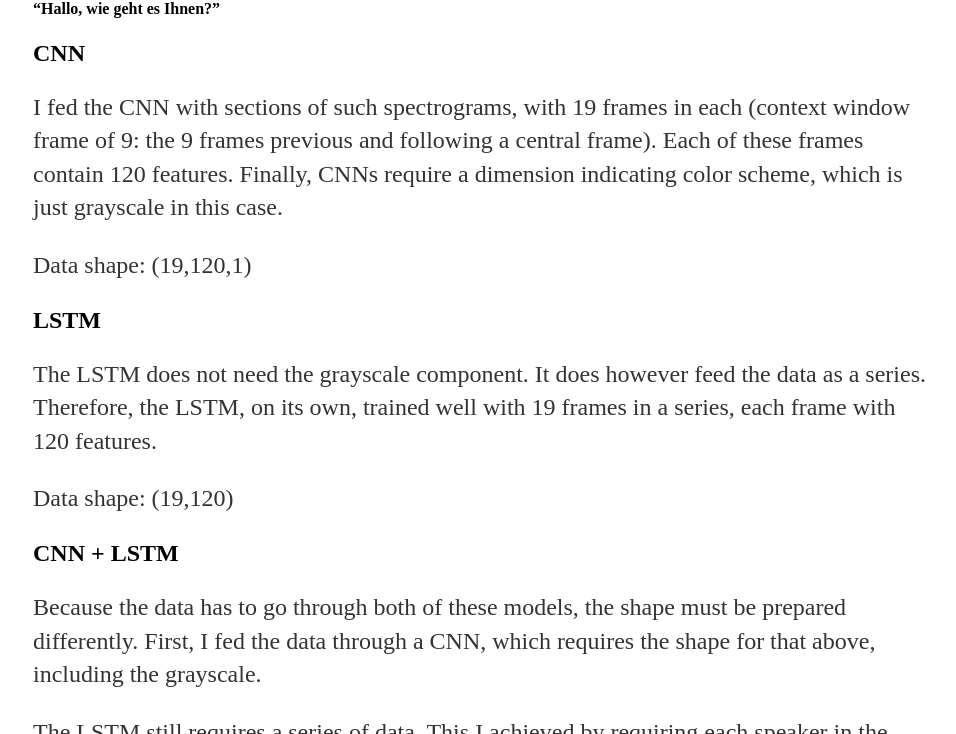
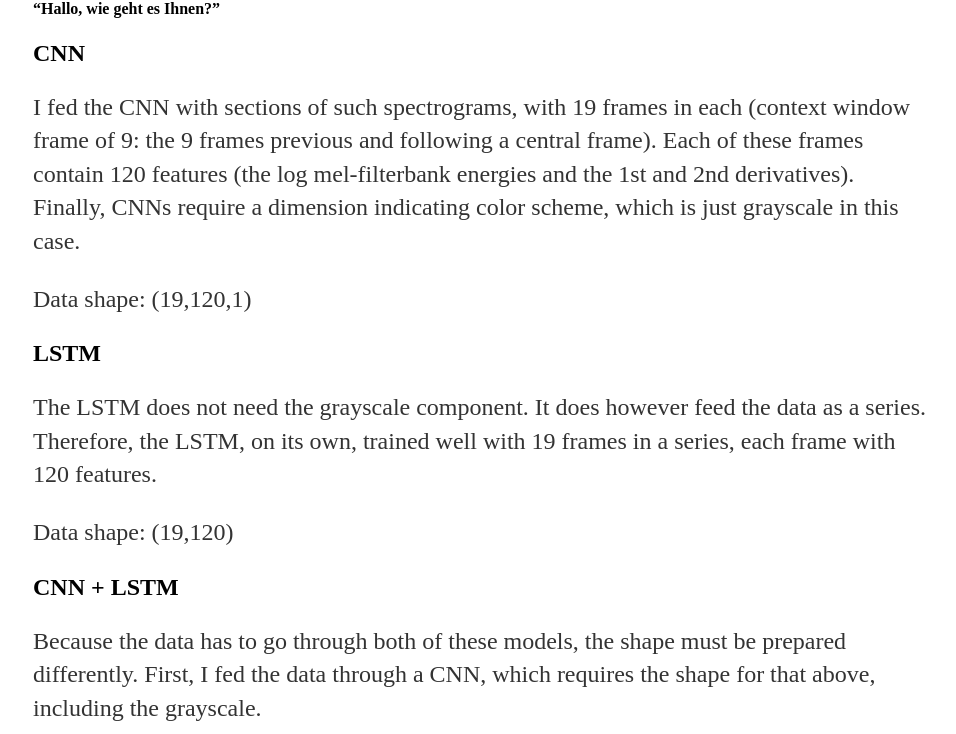
Before and after one commit to a-n-rose/a-n-rose.github.io, a Jekyll site: the page built from _posts/2018-12-3-prepping-speech-CNN-and-LSTM.md, in a window 1280 px wide and 900 px high, scrolled down 2252 px, cut to the strip 166-900 px from the top of the window. Shown: the whole strip, without its empty margins (159-1115 px from the left). Built offline with Jekyll 4.4.1, drawn with Linux system fonts in a browser that asks for light colours; some of the changed text lies outside the part shown.

Commit message:
specified the features as 40 log mel-filterbank energies and their 1st and 2nd derivatives

```diff
--- a/_posts/2018-12-3-prepping-speech-CNN-and-LSTM.md
+++ b/_posts/2018-12-3-prepping-speech-CNN-and-LSTM.md
@@ -53,7 +53,7 @@ As an example, below are mel spectrograms, as well as the first derivative (delt
 
 ## CNN
 
-I fed the CNN with sections of such spectrograms, with 19 frames in each (context window frame of 9: the 9 frames previous and following a central frame). Each of these frames contain 120 features. Finally, CNNs require a dimension indicating color scheme, which is just grayscale in this case.
+I fed the CNN with sections of such spectrograms, with 19 frames in each (context window frame of 9: the 9 frames previous and following a central frame). Each of these frames contain 120 features (the log mel-filterbank energies and the 1st and 2nd derivatives). Finally, CNNs require a dimension indicating color scheme, which is just grayscale in this case.
 
 Data shape:
 (19,120,1)
```
Also changed, not shown: other parts of _posts/2018-12-3-prepping-speech-CNN-and-LSTM.md (+1 -1 lines).
